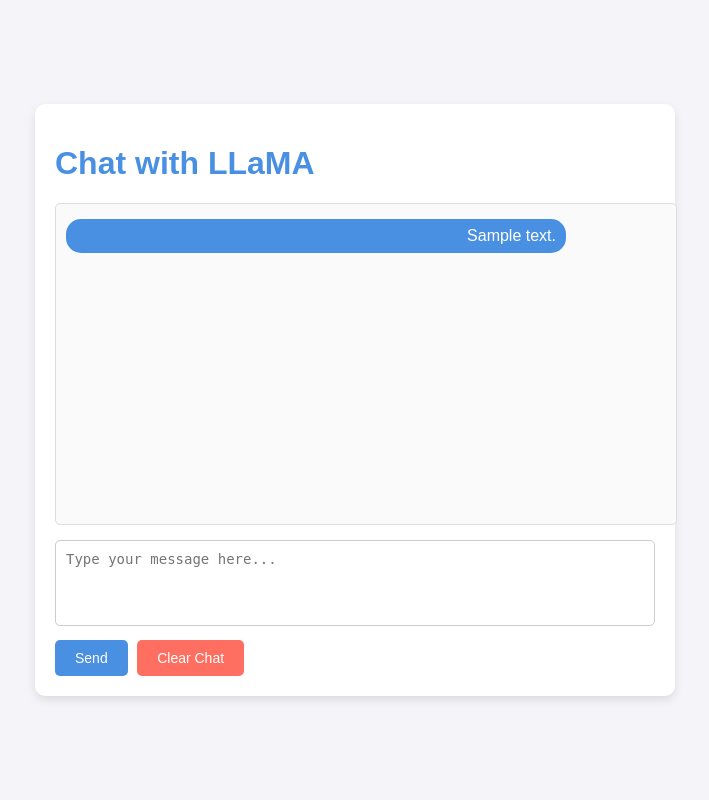
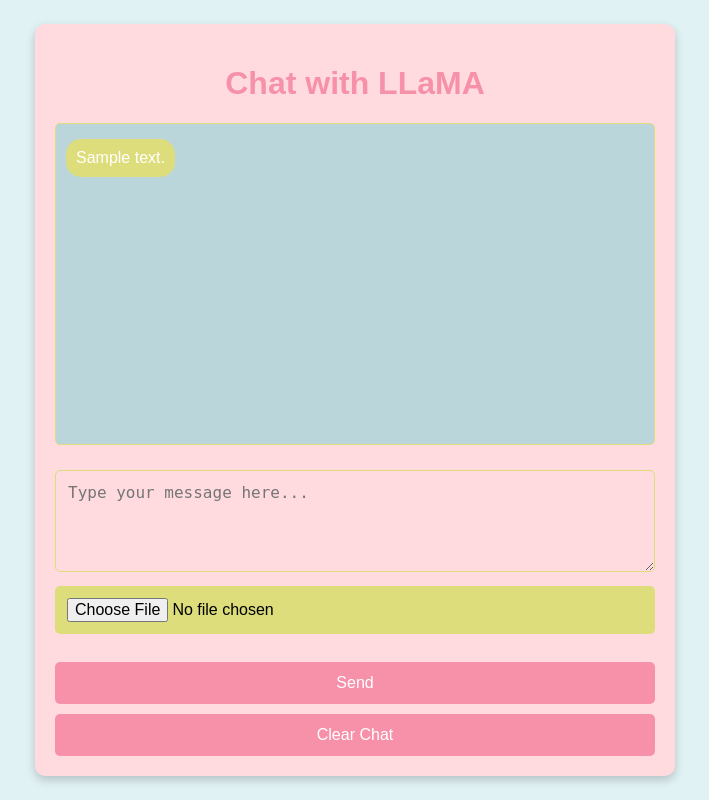
Before and after one commit to Lekha-Champaneria/LegalGenie, a Flask app: template templates/index.html in a window 1280 px wide. Shown: the whole page, without its empty margins (285-994 px from the left). Run offline with Flask 3, Linux system fonts and the light colour scheme; the template is opened without the code that fills it: most values are stand-ins (such as "Sample title", 1, 10 or a date in 2020).

Commit message:
ui added and improved chat

```diff
--- a/app.py
+++ b/app.py
@@ -1,53 +1,72 @@
+import os
 from flask import Flask, render_template, request
 import requests
 import json
+from werkzeug.utils import secure_filename
+from PyPDF2 import PdfReader
+from docx import Document
 
 app = Flask(__name__)
 
-# Store the conversation history
 chat_history = []
+uploaded_file_text = ""
+ALLOWED_EXTENSIONS = {'pdf', 'txt', 'docx'}
+
+def allowed_file(filename):
+    return '.' in filename and filename.rsplit('.', 1)[1].lower() in ALLOWED_EXTENSIONS
+
+def extract_text_from_file(filepath):
+    if filepath.endswith('.pdf'):
+        reader = PdfReader(filepath)
+        return "".join([page.extract_text() for page in reader.pages])
+    elif filepath.endswith('.docx'):
+        doc = Document(filepath)
+        return "\n".join([para.text for para in doc.paragraphs])
+    elif filepath.endswith('.txt'):
+        with open(filepath, 'r') as file:
+            return file.read()
+    return ""
 
 @app.route('/', methods=['GET', 'POST'])
 def index():
-    global chat_history
-
-    model_response = ""  # Initialize model_response
+    global chat_history, uploaded_file_text
+    model_response = ""
 
     if request.method == 'POST':
-        if 'clear_chat' in request.form:  # Check if the clear chat button was pressed
-            chat_history = []  # Clear chat history
+        # Clear chat history if 'Clear Chat' is clicked
+        if 'clear_chat' in request.form:
+            chat_history = []
+            uploaded_file_text = ""
             model_response = "Chat cleared."
             return render_template('index.html', answer=model_response, chat_history=chat_history)
 
+        # Handle file upload, if any
+        if 'uploaded_file' in request.files and request.files['uploaded_file'].filename != '':
+            file = request.files['uploaded_file']
+            if file and allowed_file(file.filename):
+                filename = secure_filename(file.filename)
+                filepath = os.path.join('uploads', filename)
+                file.save(filepath)
+                uploaded_file_text = extract_text_from_file(filepath)
+                chat_history.append(f"File '{filename}' uploaded and processed.")
+            else:
+                chat_history.append("Invalid file type. Please upload a PDF, DOCX, or TXT file.")
+
+        # Process user input text
         user_input = request.form['user_input']
         chat_history.append(f"You: {user_input}")
 
-        # Prepare the prompt with history
-        full_prompt = "\n".join(chat_history)
+        # Create full prompt, append file content if available
+        full_prompt = "\n".join(chat_history) + (f"\n\nFile content:\n{uploaded_file_text}" if uploaded_file_text else "")
+
         try:
+            # Send request to LLaMA model
             response = requests.post("http://localhost:11434/api/generate", json={"model": "llama3.2", "prompt": full_prompt})
-
-            # Process each line of the response separately
-            response_lines = response.content.splitlines()
-
-            for line in response_lines:
-                # Parse each line as a JSON object
-                response_data = json.loads(line.decode('utf-8'))
-                model_response_part = response_data.get("response", "")
-
-                if model_response_part:
-                    model_response += model_response_part
-
-            # Append the model's response to the chat history
+            for line in response.content.splitlines():
+                model_response += json.loads(line.decode('utf-8')).get("response", "")
             chat_history.append(f"LLaMA: {model_response}")
-
-        except json.decoder.JSONDecodeError as e:
-            model_response = f"Error decoding response: {str(e)}"
-            chat_history.append(f"LLaMA: {model_response}")
-
-        except requests.exceptions.RequestException as e:
-            model_response = f"Error reaching the model: {str(e)}"
-            chat_history.append(f"LLaMA: {model_response}")
+        except Exception as e:
+            chat_history.append(f"LLaMA: Error - {str(e)}")
 
         return render_template('index.html', answer=model_response, chat_history=chat_history)
 
--- a/templates/index.html
+++ b/templates/index.html
@@ -5,102 +5,126 @@
     <meta name="viewport" content="width=device-width, initial-scale=1.0">
     <title>Chat with LLaMA</title>
     <style>
+        /* Color Palette */
+        :root {
+            --sea-spray: #BAD6DA;
+            --baby-blue: #E1F2F4;
+            --matcha: #DDDD7B;
+            --sunshine: #FFE797;
+            --bubble-gum: #F691A9;
+            --blush: #FFDBDF;
+        }
+
         body {
             font-family: Arial, sans-serif;
-            background-color: #f4f4f9;
-            color: #333;
+            background-color: var(--baby-blue);
             margin: 0;
             padding: 0;
             display: flex;
             justify-content: center;
             align-items: center;
             height: 100vh;
-        }
-
-        h1 {
-            color: #4A90E2;
+            color: black;
         }
 
         .container {
-            background-color: #fff;
+            background-color: var(--blush);
             padding: 20px;
             border-radius: 10px;
-            box-shadow: 0 4px 10px rgba(0, 0, 0, 0.1);
+            box-shadow: 0 4px 10px rgba(0, 0, 0, 0.2);
             width: 100%;
             max-width: 600px;
         }
 
+        h1 {
+            text-align: center;
+            color: var(--bubble-gum);
+        }
+
         .chat-box {
-            border: 1px solid #ddd;
+            border: 1px solid var(--matcha);
             padding: 10px;
-            width: 100%;
             height: 300px;
             overflow-y: auto;
-            background-color: #fafafa;
+            background-color: var(--sea-spray);
             border-radius: 5px;
             margin-bottom: 15px;
+            color: black;
         }
 
         .chat-box p {
             margin: 5px 0;
-            padding: 8px 10px;
-            background-color: #e9effe;
+            padding: 10px;
             border-radius: 15px;
-            max-width: 80%;
+            color: white;
+            display: inline-block;  /* Adjusts the box to fit content */
+            max-width: 70%; /* Maximum width of the message box */
+            word-wrap: break-word; /* Wraps the text within the box */
         }
 
-        .chat-box p:nth-child(odd) {
-            background-color: #4A90E2;
-            color: white;
+        .user-message {
+            background-color: var(--bubble-gum);
             text-align: right;
+            float: right; /* Aligns user messages to the right */
+            clear: both; /* Ensures new messages start below */
+        }
+
+        .bot-message {
+            background-color: var(--matcha);
+            text-align: left;
+            float: left; /* Aligns bot messages to the left */
+            clear: both; /* Ensures new messages start below */
+        }
+
+        textarea, input[type="file"], input[type="submit"], button {
+            margin-top: 10px;
+            width: 100%;
+            padding: 12px;
+            border-radius: 5px;
+            border: none;
+            color: black;
+            font-size: 16px;
+            box-sizing: border-box;
         }
 
         textarea {
-            width: calc(100% - 22px);
-            padding: 10px;
-            border-radius: 5px;
-            border: 1px solid #ccc;
-            font-size: 14px;
-            resize: none;
+            background-color: var(--blush);
+            color: black;
+            border: 1px solid var(--matcha);
+        }
+
+        input[type="file"] {
+            background-color: var(--matcha);
+            color: black;
         }
 
         input[type="submit"], button {
-            background-color: #4A90E2;
+            background-color: var(--bubble-gum);
+            cursor: pointer;
             color: white;
-            border: none;
-            padding: 10px 20px;
-            border-radius: 5px;
-            cursor: pointer;
-            font-size: 14px;
-            margin-top: 10px;
-            margin-right: 5px;
         }
 
         input[type="submit"]:hover, button:hover {
-            background-color: #357ABD;
-        }
-
-        button {
-            background-color: #FF6F61;
-        }
-
-        button:hover {
-            background-color: #E45A4F;
+            background-color: var(--sunshine);
+            color: black;
         }
     </style>
 </head>
 <body>
     <div class="container">
         <h1>Chat with LLaMA</h1>
-
         <div class="chat-box">
             {% for message in chat_history %}
-            <p>{{ message }}</p>
+                {% if message.startswith('You') %}
+                    <p class="user-message">{{ message }}</p>
+                {% else %}
+                    <p class="bot-message">{{ message }}</p>
+                {% endif %}
             {% endfor %}
         </div>
-
-        <form method="POST" action="/">
+        <form method="POST" action="/" enctype="multipart/form-data">
             <textarea name="user_input" rows="4" placeholder="Type your message here..."></textarea><br>
+            <input type="file" name="uploaded_file"><br><br>
             <input type="submit" value="Send">
             <button type="submit" name="clear_chat">Clear Chat</button>
         </form>
```
Also changed, not shown: 1 other file.
